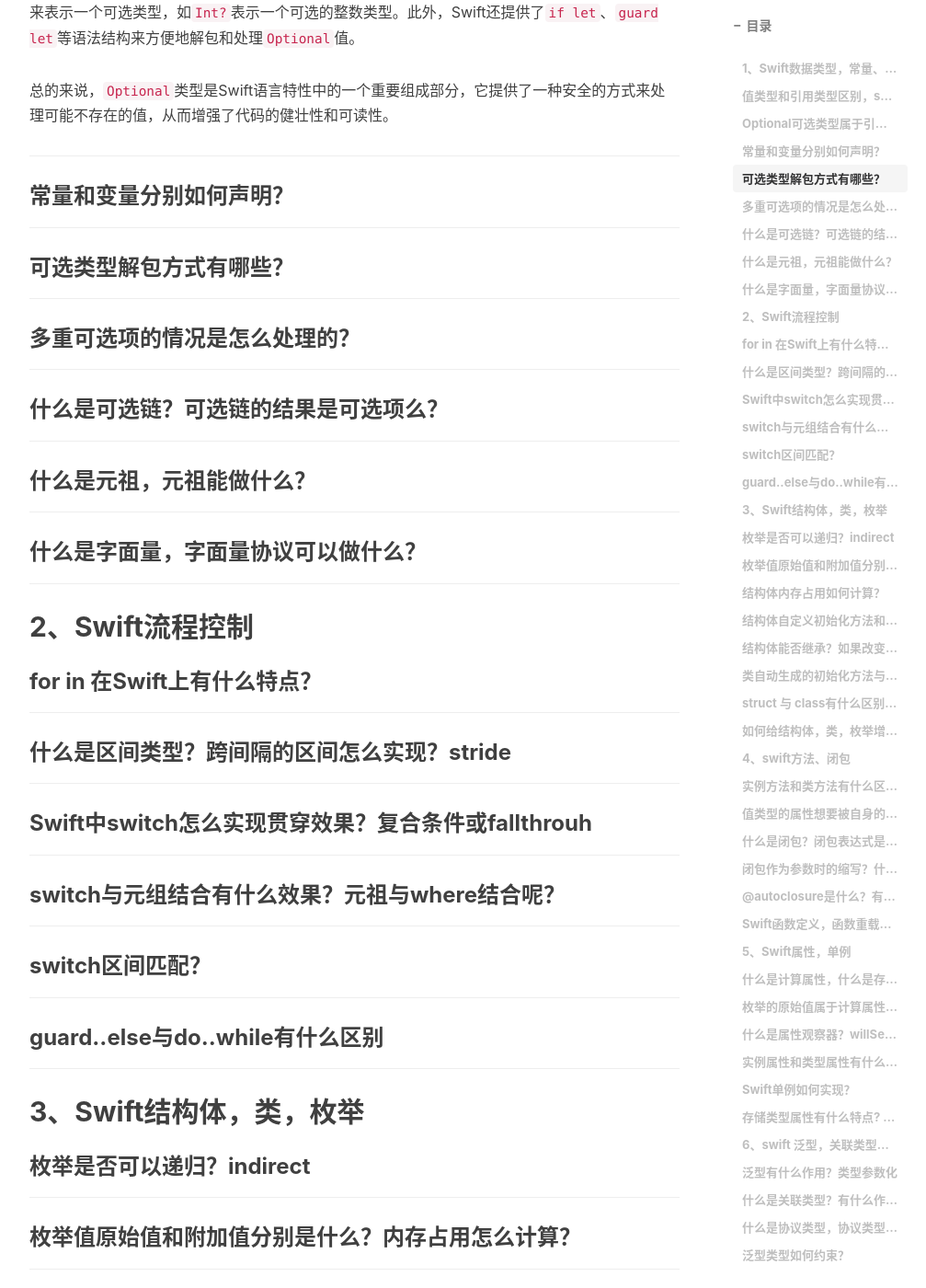
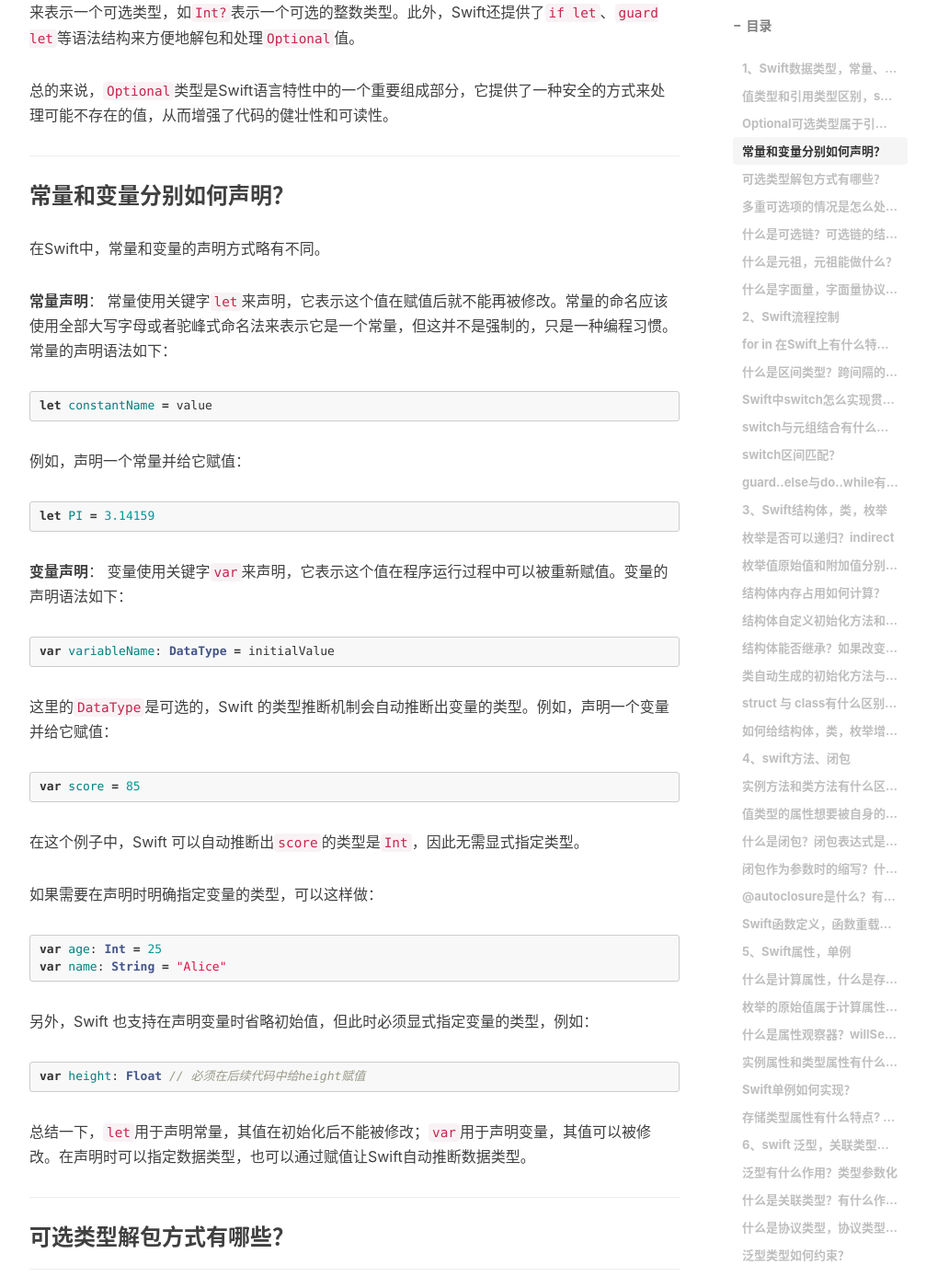
Before and after one commit to BuddyLiu/docs, a Jekyll site: the page built from _posts/2024-04-22-04-iOS面试题答案整理-Swift.md, in a window 1280 px wide and 1400 px high, scrolled down 3549 px. Shown: the whole window at 92% size, without its empty margins (233-1240 px from the left). Built offline with Jekyll 4.4.1, drawn with Linux system fonts in a browser that asks for light colours; nearby versions of some CDN libraries; comment, search, counter and statistics services are not loaded.

Commit message:
no message

````diff
--- a/_posts/2024-04-22-04-iOS面试题答案整理-Swift.md
+++ b/_posts/2024-04-22-04-iOS面试题答案整理-Swift.md
@@ -105,6 +105,51 @@
 ---------------------------------------------------------------------
 
 ### 常量和变量分别如何声明？
+
+在Swift中，常量和变量的声明方式略有不同。
+
+**常量声明**：
+常量使用关键字`let`来声明，它表示这个值在赋值后就不能再被修改。常量的命名应该使用全部大写字母或者驼峰式命名法来表示它是一个常量，但这并不是强制的，只是一种编程习惯。常量的声明语法如下：
+
+```swift
+let constantName = value
+```
+
+例如，声明一个常量并给它赋值：
+
+```swift
+let PI = 3.14159
+```
+
+**变量声明**：
+变量使用关键字`var`来声明，它表示这个值在程序运行过程中可以被重新赋值。变量的声明语法如下：
+
+```swift
+var variableName: DataType = initialValue
+```
+
+这里的`DataType`是可选的，Swift 的类型推断机制会自动推断出变量的类型。例如，声明一个变量并给它赋值：
+
+```swift
+var score = 85
+```
+
+在这个例子中，Swift 可以自动推断出`score`的类型是`Int`，因此无需显式指定类型。
+
+如果需要在声明时明确指定变量的类型，可以这样做：
+
+```swift
+var age: Int = 25
+var name: String = "Alice"
+```
+
+另外，Swift 也支持在声明变量时省略初始值，但此时必须显式指定变量的类型，例如：
+
+```swift
+var height: Float // 必须在后续代码中给height赋值
+```
+
+总结一下，`let`用于声明常量，其值在初始化后不能被修改；`var`用于声明变量，其值可以被修改。在声明时可以指定数据类型，也可以通过赋值让Swift自动推断数据类型。
 
 ---------------------------------------------------------------------
 
````
Also changed, not shown: _posts/2024-04-22-03-iOS面试题答案整理-OC.md (+7 -7 lines), _posts/2024-05-09-01-Swift开发-问题记录.md (added, +12 -0 lines).
